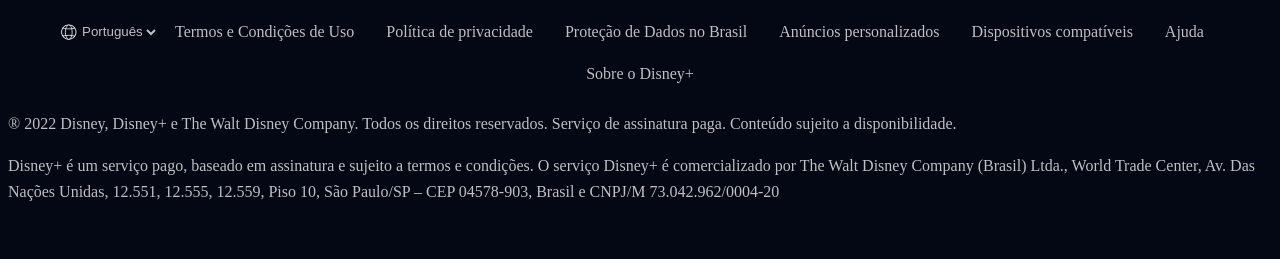
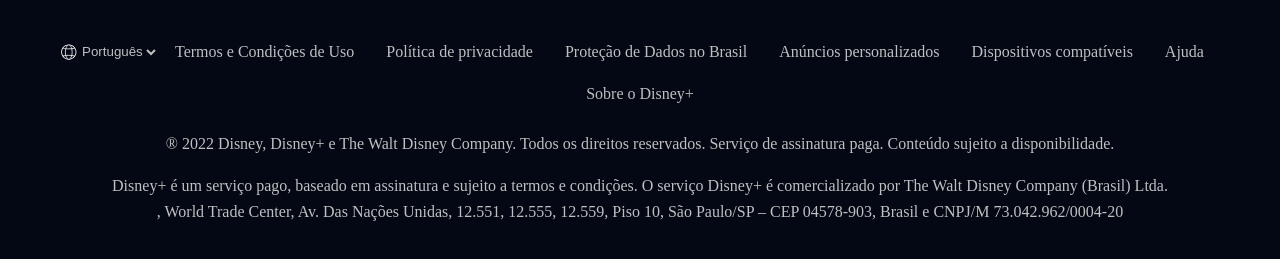
Before and after one commit to Enge-Olate/clone_disneyplus, a website: page views/index.html in a window 1280 px wide. Shown: the part 4964-5223 px from the top of the page. Drawn offline with nearby package versions, Linux system fonts and the light colour scheme; files that its build step writes are made by us from their sources.

Commit message:
Centralizando paragrafos e aplicando quebras de linhas no paragrafo.

```diff
--- a/src/styles/_footer.scss
+++ b/src/styles/_footer.scss
@@ -4,12 +4,13 @@
 
 .footer {
     padding: 26px 8px;
-
+    text-align: center;
     &__container {
         max-width: 1024px;
         width: 100%;
         margin: 0 auto;
         text-align: center;
+        padding-bottom: 20px;
 
         &__logo {
             width: 80px;
--- a/views/index.html
+++ b/views/index.html
@@ -368,10 +368,13 @@
             </li>
         </ul>
         <p class="text--small">
-                ® 2022 Disney, Disney+ e The Walt Disney Company. Todos os direitos reservados. Serviço de assinatura paga. Conteúdo sujeito a disponibilidade.
+            ® 2022 Disney, Disney+ e The Walt Disney Company. Todos os direitos reservados. Serviço de assinatura paga.
+            Conteúdo sujeito a disponibilidade.
         </p>
         <p class="text--small">
-                Disney+ é um serviço pago, baseado em assinatura e sujeito a termos e condições. O serviço Disney+ é comercializado por The Walt Disney Company (Brasil) Ltda., World Trade Center, Av. Das Nações Unidas, 12.551, 12.555, 12.559, Piso 10, São Paulo/SP – CEP 04578-903, Brasil e CNPJ/M 73.042.962/0004-20
+            Disney+ é um serviço pago, baseado em assinatura e sujeito a termos e condições. O serviço Disney+ é
+            comercializado por The Walt Disney Company (Brasil) Ltda.<br>, World Trade Center, Av. Das Nações Unidas,
+            12.551, 12.555, 12.559, Piso 10, São Paulo/SP – CEP 04578-903, Brasil e CNPJ/M 73.042.962/0004-20
         </p>
     </footer>
     <script src="/dist/script_min/index.js"></script>
```
Lines whose indentation alone changed are shown as unchanged.
